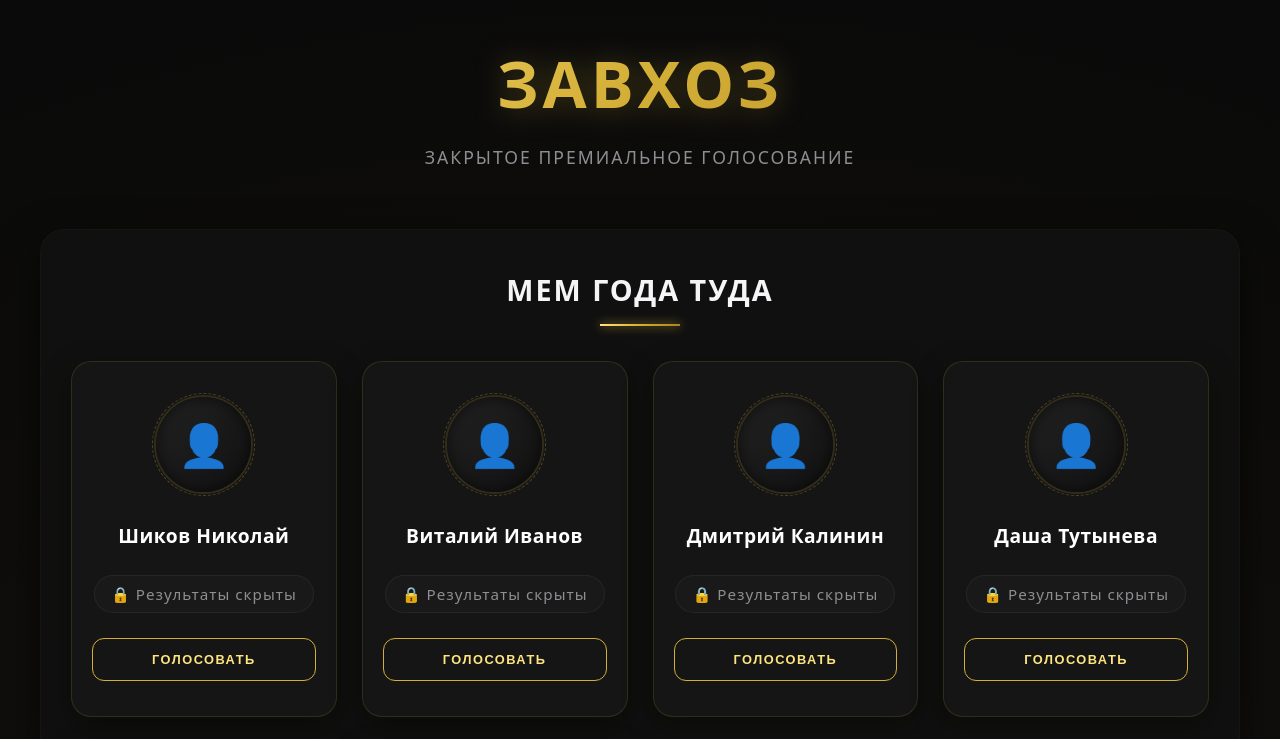
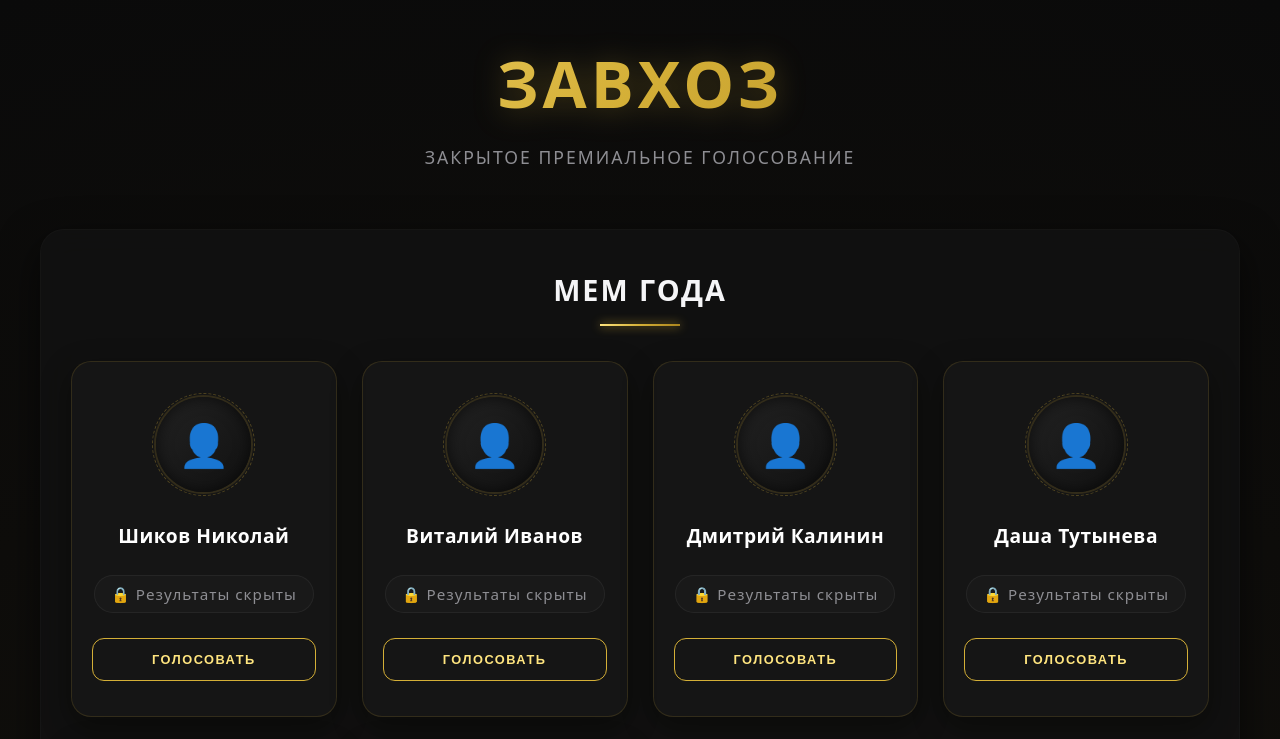
Before and after one commit to shikovnikolaus2009-jpg/zavhoz, a plain HTML site: page index.html in a window 1280 px wide. Shown: the top 739 px of the page. Drawn offline with Linux system fonts and the light colour scheme.

Commit message:
Update index.html

```diff
--- a/index.html
+++ b/index.html
@@ -236,7 +236,7 @@
     const categories = [
         {
             id: "meme",
-            title: 'Мем года туда',
+            title: 'Мем года',
             userIds: [1, 2, 3, 4, 8, 10]
         },
         {
```
